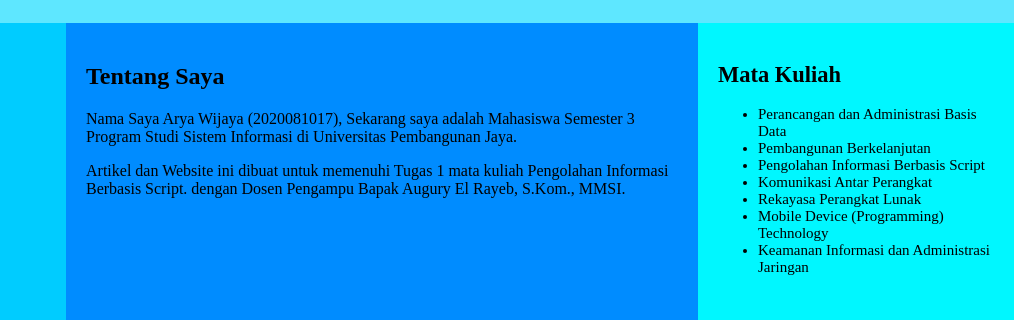
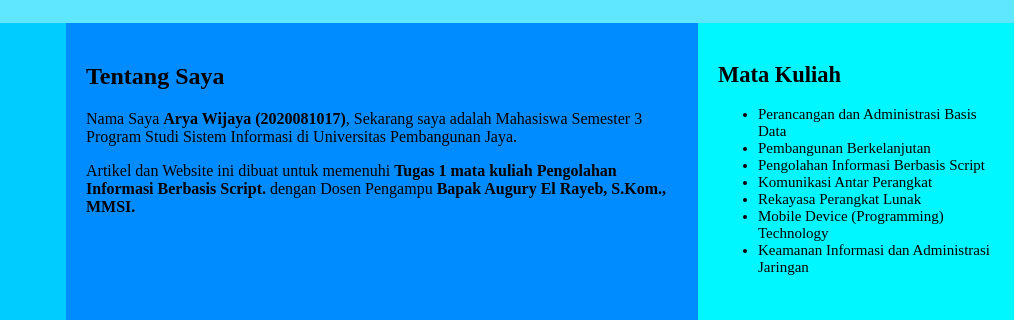
Before and after one commit to Aryaw1jaya/tugas-1-pibs, a plain HTML site: page index.html in a window 1280 px wide. Shown: the part 192-512 px from the top of the page, 258-1280 px from the left. Drawn offline with Linux system fonts and the light colour scheme.

Commit message:
Update index.html

```diff
--- a/index.html
+++ b/index.html
@@ -88,8 +88,8 @@
 
             <article>
                 <h1>Tentang Saya</h1>
-                <p>Nama Saya Arya Wijaya (2020081017), Sekarang saya adalah Mahasiswa Semester 3 Program Studi Sistem Informasi di Universitas Pembangunan Jaya.</p>
-                <p>Artikel dan Website ini dibuat untuk memenuhi Tugas 1 mata kuliah Pengolahan Informasi Berbasis Script. dengan Dosen Pengampu Bapak Augury El Rayeb, S.Kom., MMSI.</p>
+                <p>Nama Saya <strong>Arya Wijaya (2020081017)</strong>, Sekarang saya adalah Mahasiswa Semester 3 Program Studi Sistem Informasi di Universitas Pembangunan Jaya.</p>
+                <p>Artikel dan Website ini dibuat untuk memenuhi <strong>Tugas 1 mata kuliah Pengolahan Informasi Berbasis Script.</strong> dengan Dosen Pengampu <strong>Bapak Augury El Rayeb, S.Kom., MMSI.</strong></p>
             </article>
 
             <aside>
```
